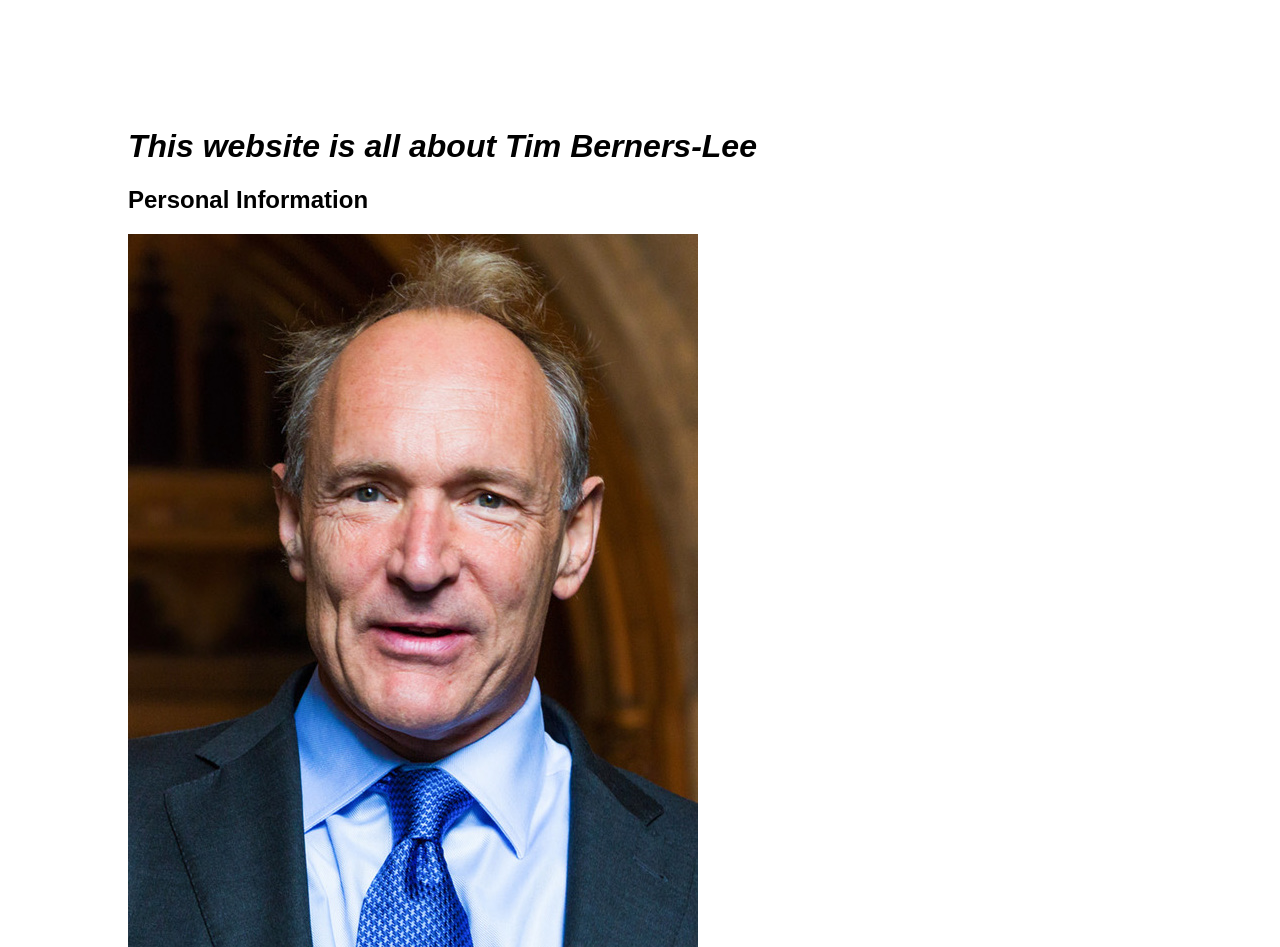
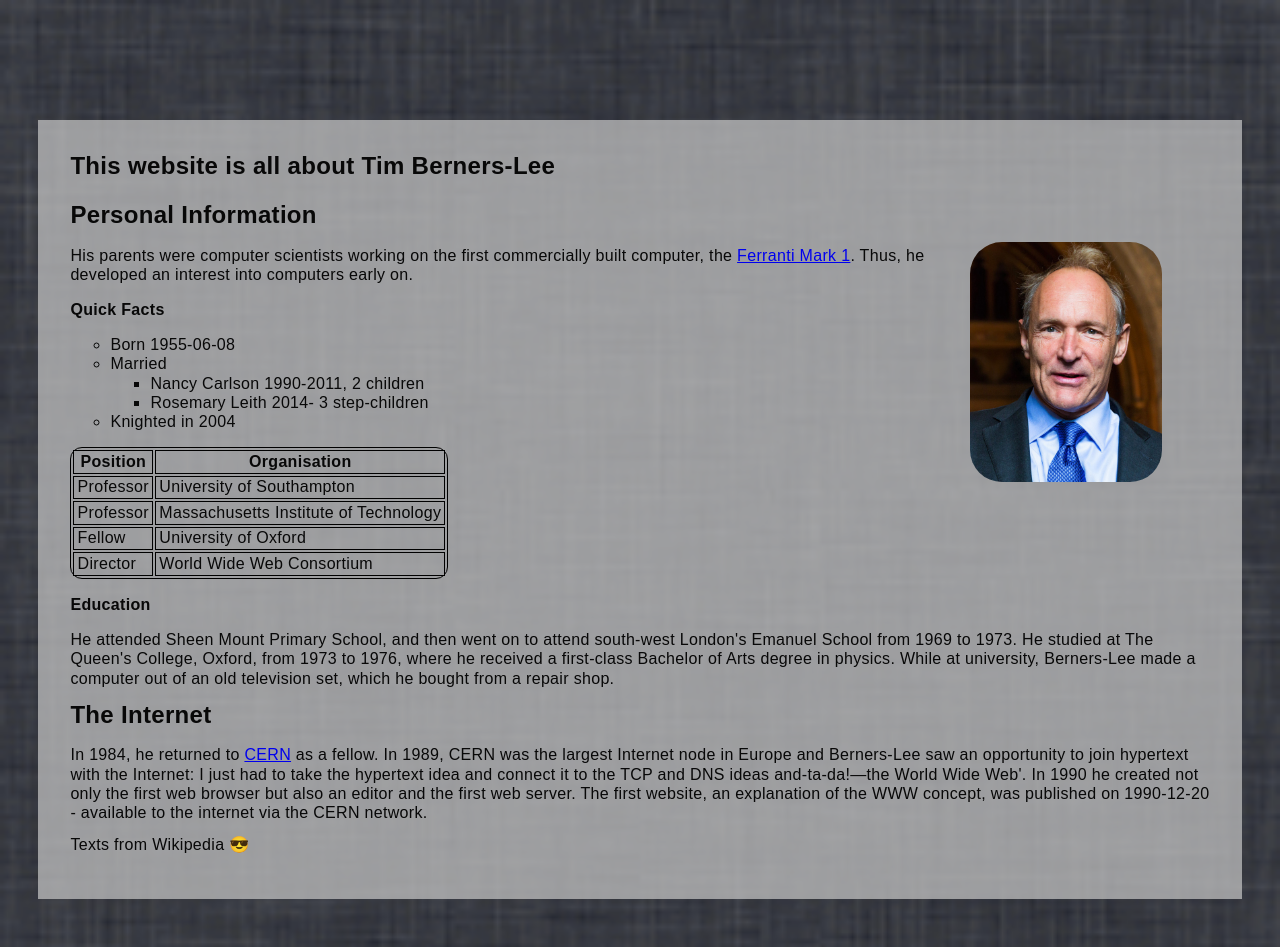
Before and after one commit to PascalSchuhmayer/Lee-Website-WMC, a plain HTML site: page index.html in a window 1280 px wide. Shown: the top 947 px of the page. Drawn offline with Linux system fonts and the light colour scheme.

Commit message:
fixed stylesheet

```diff
--- a/styles.css
+++ b/styles.css
@@ -1,9 +1,98 @@
-body{
-    font-family: sans-serif;
-    margin: 10%;
+body {
+    margin: 0;
+    padding: 0.5rem 0 2.5rem;
+    font-family: Arial, Helvetica, sans-serif;
+    font-size: 1rem;
+    line-height: 1.2;
+    letter-spacing: 0.02rem;
+    color: #080808;
+
+
+    background-image: url("background.png");
+    background-size: cover;
+    background-position: center;
+    background-repeat: no-repeat;
 }
 
-h1{
-    font-size 1.5rem;
-    font-style: italic;
+main {
+    margin: 7rem 3% 2.5rem;
+    padding: 2rem;
+    min-height: 0;
+    background-color: #c4c4c4b9;
 }
+
+h1 {
+    margin: 0 0 1.25rem;
+    font-size: 1.5rem;
+    line-height: 1.2;
+    font-weight: 700;
+}
+
+h2 {
+    margin: 0 0 1rem;
+    font-size: 1.25;
+    line-height: 1.2;
+}
+
+h3 {
+    margin: 1rem 0 1rem;
+    font-size: 1rem;
+    line-height: 1.2;
+}
+
+p {
+    margin: 0.8rem 0;
+}
+
+a {
+    color: #0000ee;
+}
+
+a:visited {
+    color: #1a8b1c;
+    text-decoration: underline;
+}
+
+
+img {
+    float: right;
+    width: 12rem;
+    height: 15rem;
+    object-fit: cover;
+    border-radius: 2rem;
+    margin: -0.25rem 3rem 1.125rem 1.8rem;
+}
+
+
+ol {
+    list-style-type: circle;
+    margin: 0.75 0 1rem;
+    padding-left: 2.5rem;
+}
+
+ol ol {
+    list-style-type: square;
+    margin: 0;
+    padding-left: 2.5rem;
+}
+
+
+table {
+    border: 0.1rem solid #000;
+    border-radius: 0.75rem;
+    border-spacing: 0.125rem;
+    margin: 0.8remx 0 1rem;
+    font-size: 1rem;
+}
+
+th,
+td {
+    border: 0.1rem solid #000;
+    padding: 0.1rem 0.2rem;
+    line-height: 1.15;
+}
+
+th {
+    text-align: center;
+    font-weight: 700;
+}
```
